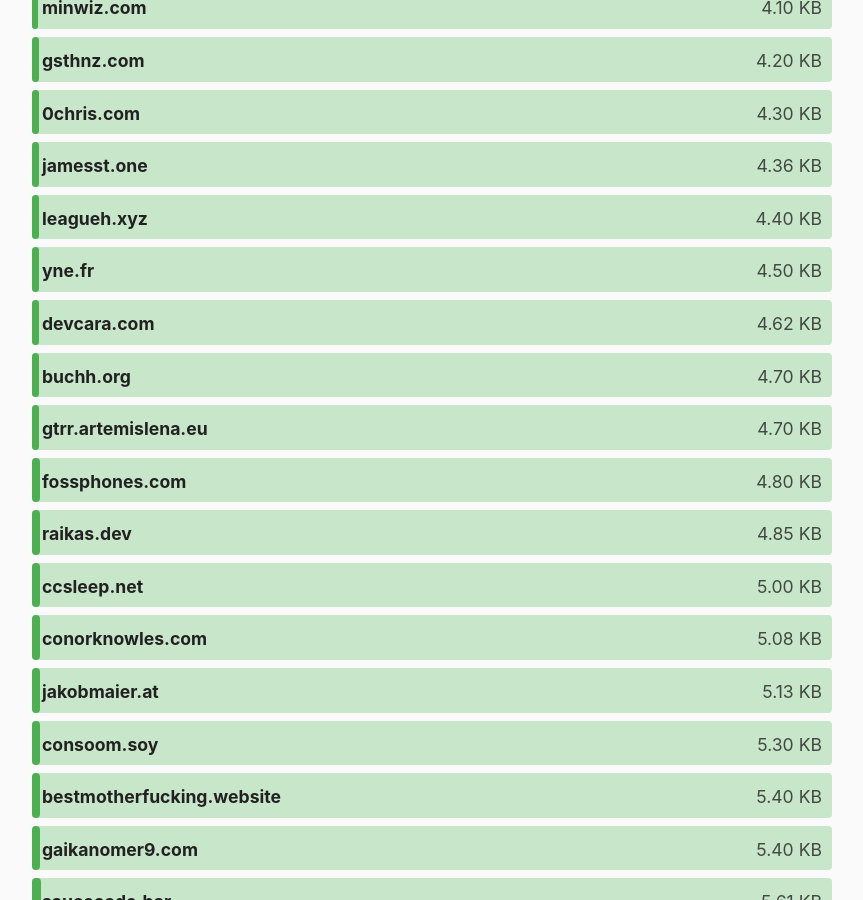
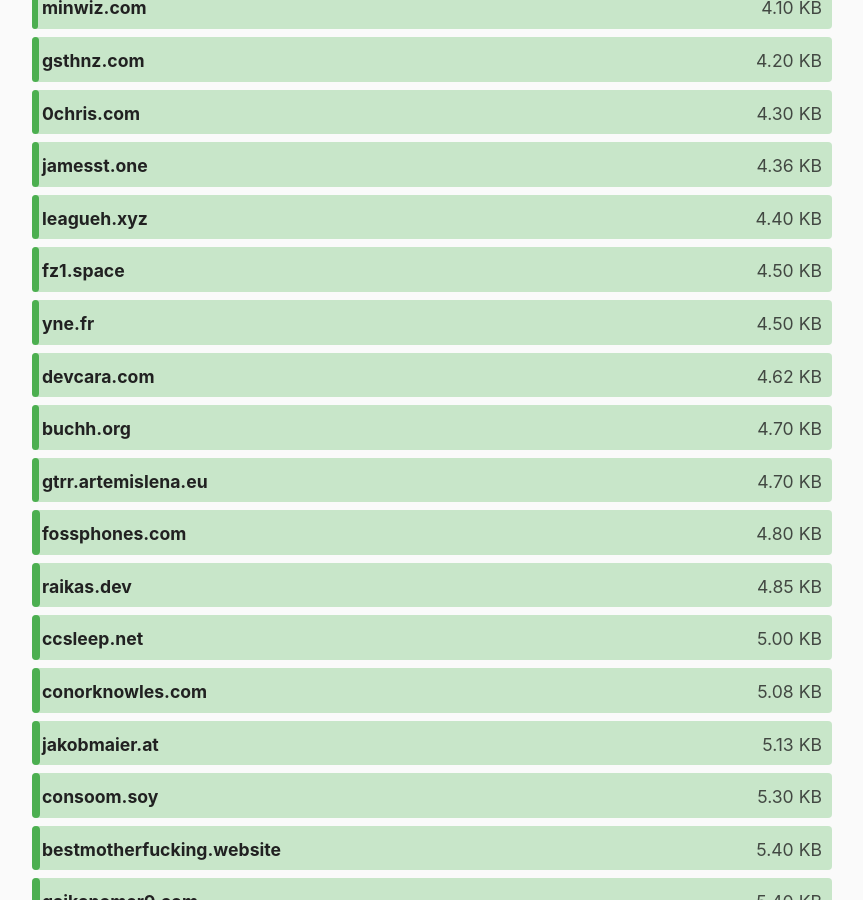
Before and after one commit to kevquirk/512kb.club, a Jekyll site: the page built from index.md, in a window 1280 px wide and 900 px high, scrolled down 1954 px. Shown: the whole window, without its empty margins (208-1071 px from the left). Built offline with Jekyll 4.4.1, drawn with Linux system fonts in a browser that asks for light colours.

Commit message:
Add fz1.space

```diff
--- a/_data/sites.yml
+++ b/_data/sites.yml
@@ -978,6 +978,11 @@
   size: 37.6
   last_checked: 2022-08-01
 
+- domain: fz1.space
+  url: https://fz1.space/
+  size: 4.5
+  last_checked: 2022-10-03
+
 - domain: gabnotes.org
   url: https://gabnotes.org/
   size: 453
```
